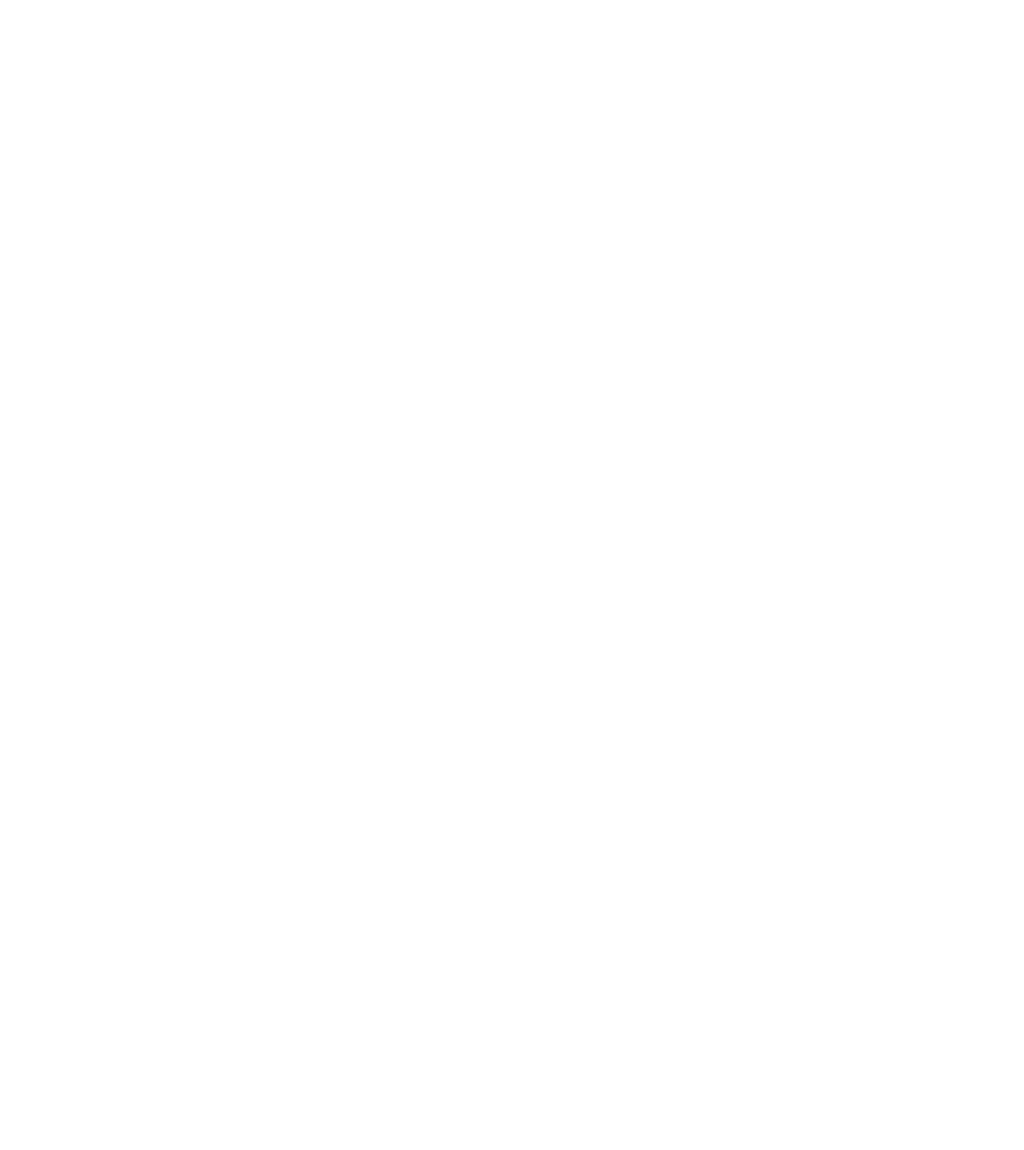
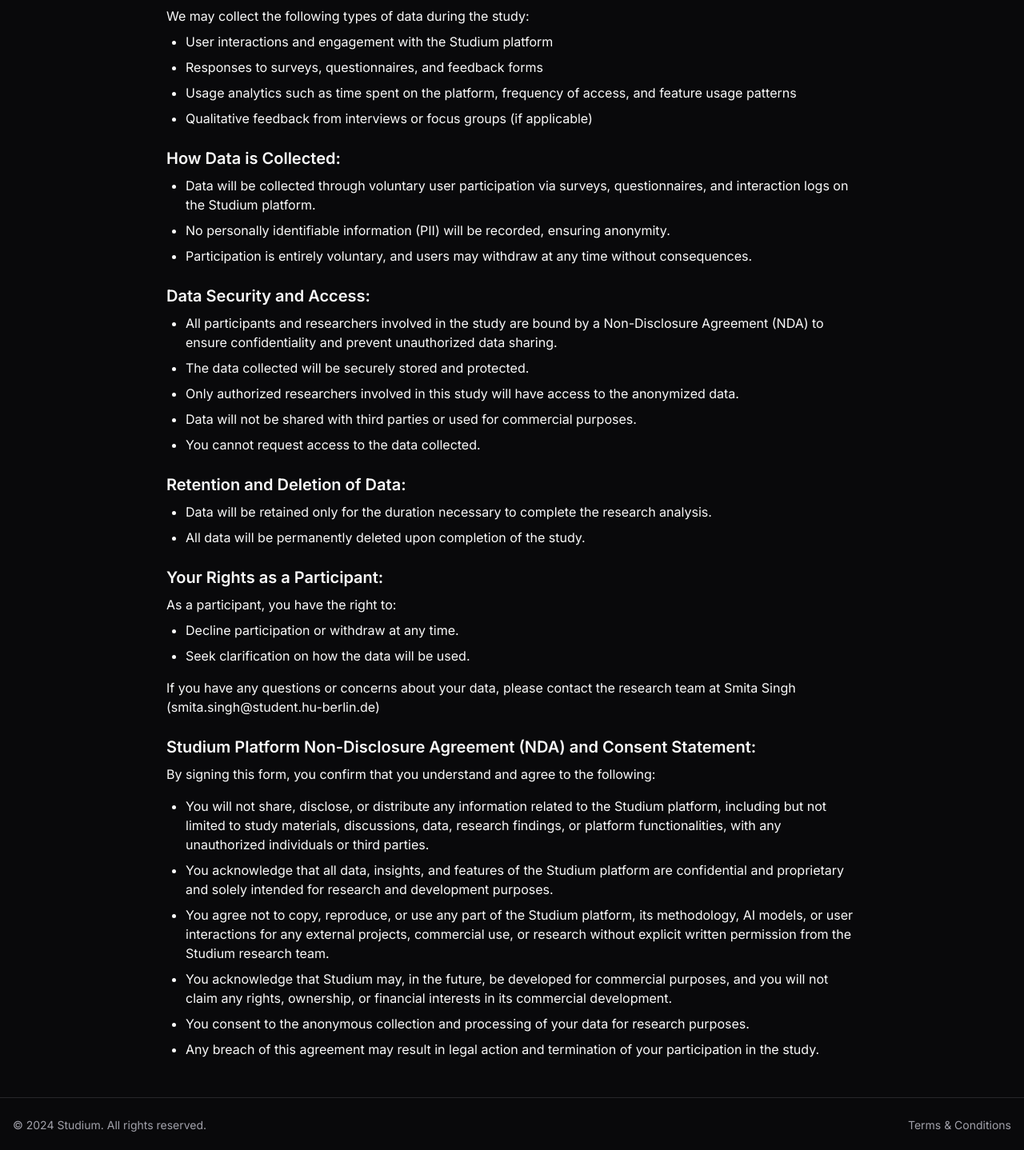
Before and after one commit to smita-2184/llm_eval, a Next.js app: page /terms in a window 1280 px wide. Before the commit this address had no page. Shown: the part 432-1870 px from the top of the page at 80% size. Before the commit the page ends 800 px from the top, so only its background shows below. Built offline with nearby package versions, Linux system fonts and the light colour scheme.

Commit message:
Add terms page and footer component

```diff
--- a/app/layout.tsx
+++ b/app/layout.tsx
@@ -3,6 +3,7 @@ import "./globals.css"
 import { Inter } from "next/font/google"
 import { ThemeProvider } from "@/components/theme-provider"
 import { AuthProvider } from "@/contexts/auth-context"
+import { Footer } from "@/components/footer"
 
 const inter = Inter({ subsets: ["latin"] })
 
@@ -19,9 +20,14 @@ export default function RootLayout({
 }) {
   return (
     <html lang="en" className="dark">
-      <body className={inter.className}>
+      <body className={`${inter.className} flex flex-col min-h-screen`}>
         <ThemeProvider attribute="class" defaultTheme="dark" forcedTheme="dark">
-          <AuthProvider>{children}</AuthProvider>
+          <AuthProvider>
+            <div className="flex-1">
+              {children}
+            </div>
+            <Footer />
+          </AuthProvider>
         </ThemeProvider>
       </body>
     </html>
--- /dev/null
+++ b/app/terms/page.tsx
@@ -0,0 +1,101 @@
+import { Metadata } from "next";
+
+export const metadata: Metadata = {
+  title: "Terms and Conditions | Studium",
+  description: "Terms and conditions for using the Studium platform",
+};
+
+export default function TermsPage() {
+  return (
+    <div className="container mx-auto px-4 py-8 max-w-4xl">
+      <h1 className="text-3xl font-bold mb-6">STUDIUM Data Collection and Processing Consent Form</h1>
+
+      <div className="space-y-6">
+        <section>
+          <h2 className="text-xl font-semibold mb-2">Institution and Research Team:</h2>
+          <p className="mb-4">
+            Humboldt-Universität zu Berlin<br />
+            Fachdidaktik und Lehr-/Lernforschung Chemie<br />
+            Institut für Chemie<br />
+            Brook-Taylor-Str. 2<br />
+            12489 Berlin, Germany
+          </p>
+        </section>
+
+        <section>
+          <h2 className="text-xl font-semibold mb-2">Purpose of Data Collection:</h2>
+          <p className="mb-4">
+            The purpose of this study is to evaluate the impact of the Studium platform on self-regulated learning.
+            We are collecting data to understand user experiences and improve the platform.
+            All collected data will be anonymous and used solely for research purposes.
+          </p>
+        </section>
+
+        <section>
+          <h2 className="text-xl font-semibold mb-2">Types of Data Collected:</h2>
+          <p className="mb-2">We may collect the following types of data during the study:</p>
+          <ul className="list-disc pl-6 mb-4 space-y-2">
+            <li>User interactions and engagement with the Studium platform</li>
+            <li>Responses to surveys, questionnaires, and feedback forms</li>
+            <li>Usage analytics such as time spent on the platform, frequency of access, and feature usage patterns</li>
+            <li>Qualitative feedback from interviews or focus groups (if applicable)</li>
+          </ul>
+        </section>
+
+        <section>
+          <h2 className="text-xl font-semibold mb-2">How Data is Collected:</h2>
+          <ul className="list-disc pl-6 mb-4 space-y-2">
+            <li>Data will be collected through voluntary user participation via surveys, questionnaires, and interaction logs on the Studium platform.</li>
+            <li>No personally identifiable information (PII) will be recorded, ensuring anonymity.</li>
+            <li>Participation is entirely voluntary, and users may withdraw at any time without consequences.</li>
+          </ul>
+        </section>
+
+        <section>
+          <h2 className="text-xl font-semibold mb-2">Data Security and Access:</h2>
+          <ul className="list-disc pl-6 mb-4 space-y-2">
+            <li>All participants and researchers involved in the study are bound by a Non-Disclosure Agreement (NDA) to ensure confidentiality and prevent unauthorized data sharing.</li>
+            <li>The data collected will be securely stored and protected.</li>
+            <li>Only authorized researchers involved in this study will have access to the anonymized data.</li>
+            <li>Data will not be shared with third parties or used for commercial purposes.</li>
+            <li>You cannot request access to the data collected.</li>
+          </ul>
+        </section>
+
+        <section>
+          <h2 className="text-xl font-semibold mb-2">Retention and Deletion of Data:</h2>
+          <ul className="list-disc pl-6 mb-4 space-y-2">
+            <li>Data will be retained only for the duration necessary to complete the research analysis.</li>
+            <li>All data will be permanently deleted upon completion of the study.</li>
+          </ul>
+        </section>
+
+        <section>
+          <h2 className="text-xl font-semibold mb-2">Your Rights as a Participant:</h2>
+          <p className="mb-2">As a participant, you have the right to:</p>
+          <ul className="list-disc pl-6 mb-4 space-y-2">
+            <li>Decline participation or withdraw at any time.</li>
+            <li>Seek clarification on how the data will be used.</li>
+          </ul>
+          <p className="mb-4">
+            If you have any questions or concerns about your data, please contact the research team at
+            Smita Singh (smita.singh@student.hu-berlin.de)
+          </p>
+        </section>
+
+        <section>
+          <h2 className="text-xl font-semibold mb-2">Studium Platform Non-Disclosure Agreement (NDA) and Consent Statement:</h2>
+          <p className="mb-4">By signing this form, you confirm that you understand and agree to the following:</p>
+          <ul className="list-disc pl-6 mb-4 space-y-2">
+            <li>You will not share, disclose, or distribute any information related to the Studium platform, including but not limited to study materials, discussions, data, research findings, or platform functionalities, with any unauthorized individuals or third parties.</li>
+            <li>You acknowledge that all data, insights, and features of the Studium platform are confidential and proprietary and solely intended for research and development purposes.</li>
+            <li>You agree not to copy, reproduce, or use any part of the Studium platform, its methodology, AI models, or user interactions for any external projects, commercial use, or research without explicit written permission from the Studium research team.</li>
+            <li>You acknowledge that Studium may, in the future, be developed for commercial purposes, and you will not claim any rights, ownership, or financial interests in its commercial development.</li>
+            <li>You consent to the anonymous collection and processing of your data for research purposes.</li>
+            <li>Any breach of this agreement may result in legal action and termination of your participation in the study.</li>
+          </ul>
+        </section>
+      </div>
+    </div>
+  );
+}
--- /dev/null
+++ b/components/footer.tsx
@@ -0,0 +1,23 @@
+import Link from "next/link";
+
+export function Footer() {
+  return (
+    <footer className="border-t">
+      <div className="container mx-auto px-4 py-6">
+        <div className="flex flex-col md:flex-row justify-between items-center">
+          <div className="text-sm text-muted-foreground">
+            © 2024 Studium. All rights reserved.
+          </div>
+          <div className="flex gap-4 mt-4 md:mt-0">
+            <Link
+              href="/terms"
+              className="text-sm text-muted-foreground hover:text-foreground transition-colors"
+            >
+              Terms & Conditions
+            </Link>
+          </div>
+        </div>
+      </div>
+    </footer>
+  );
+}
```
